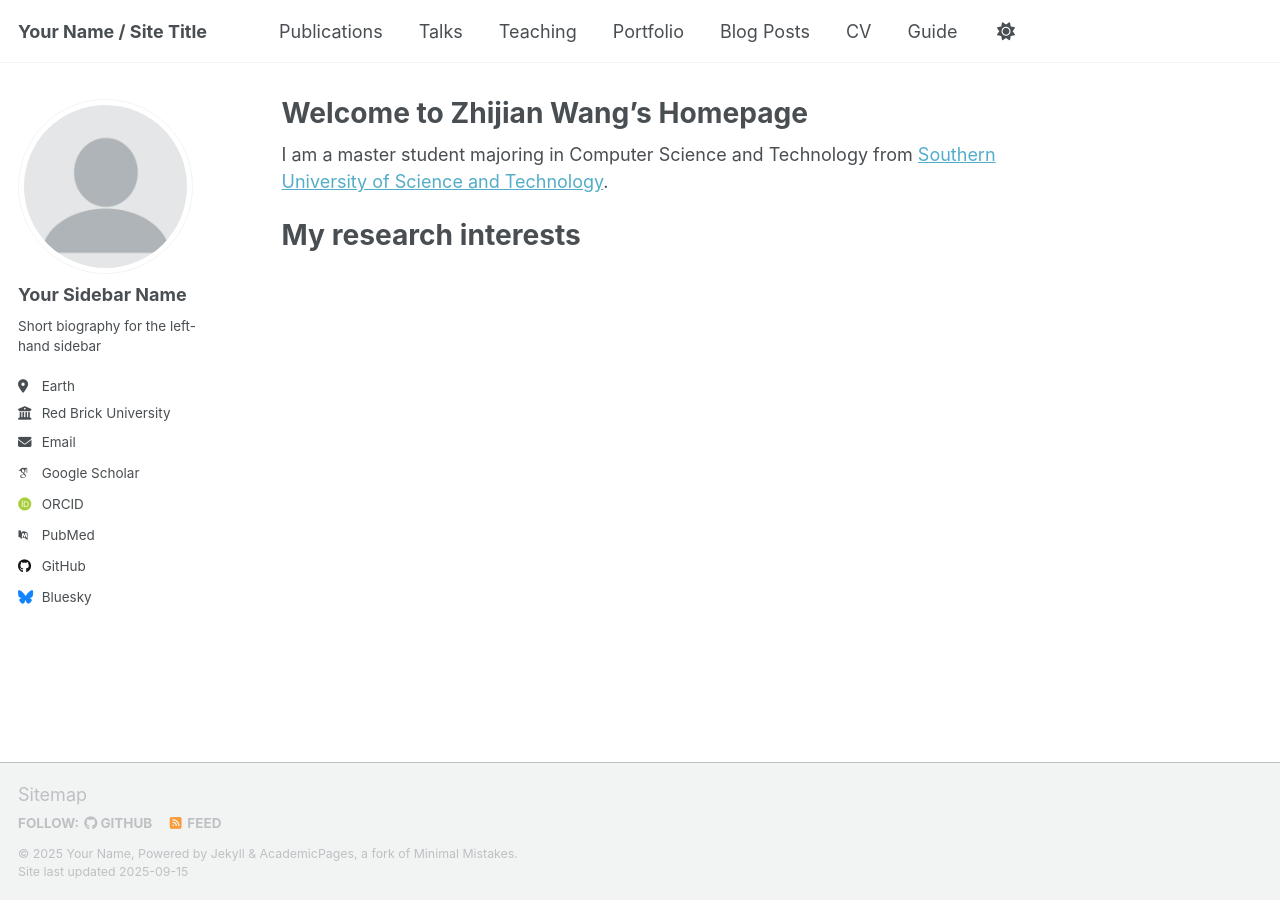
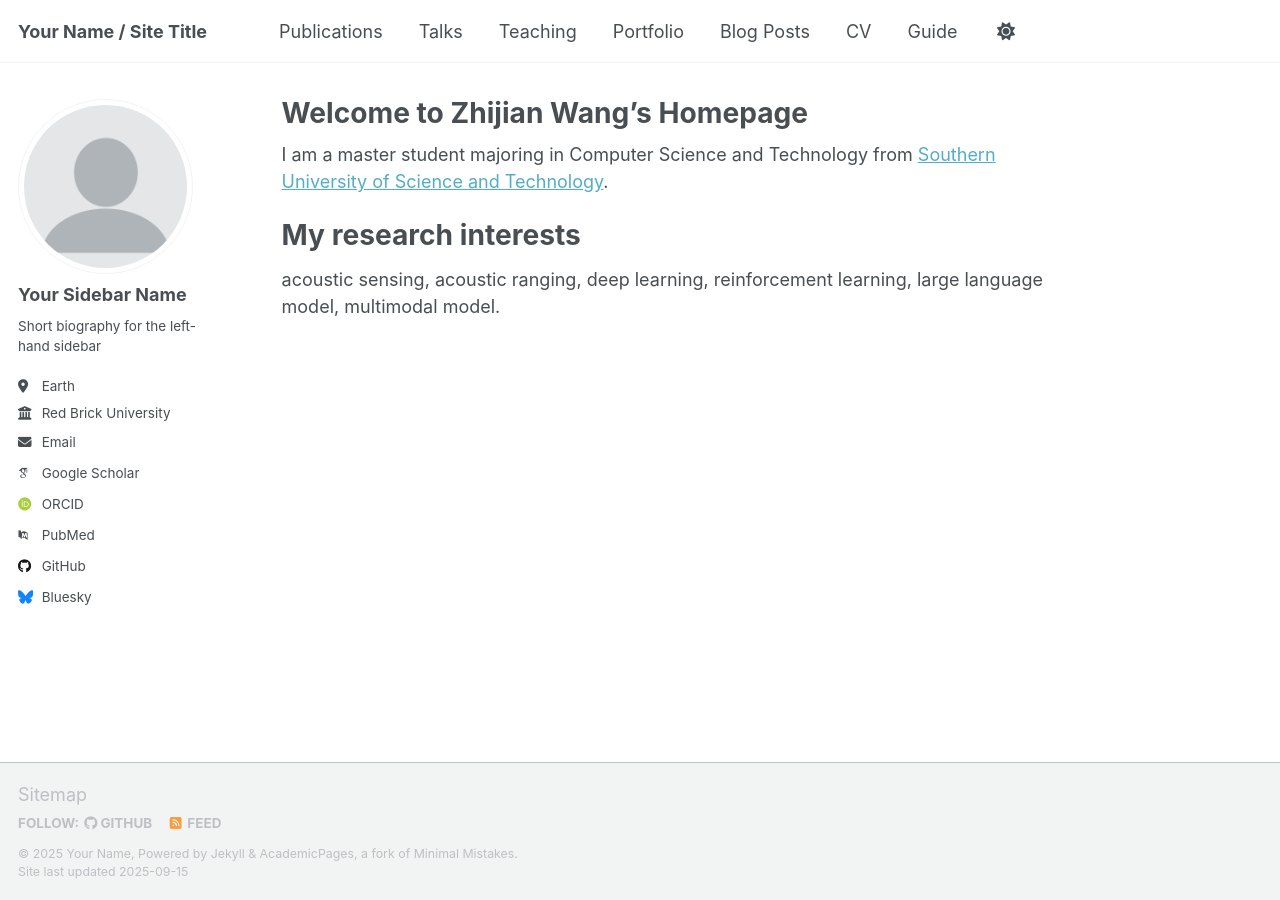
Before and after one commit to WzjCoder/WzjCoder.github.io, a Jekyll site: the page built from _pages/about.md, in a window 1280 px wide. Built offline with Jekyll 4.4.1, drawn with Linux system fonts in a browser that asks for light colours; some web fonts are replaced; a script that is not in the unit is left out.

Commit message:
Update about.md

```diff
--- a/_pages/about.md
+++ b/_pages/about.md
@@ -10,3 +10,5 @@ redirect_from:
 I am a master student majoring in Computer Science and Technology from [Southern University of Science and Technology](https://www.sustech.edu.cn/).
 
 # My research interests
+
+acoustic sensing, acoustic ranging, deep learning, reinforcement learning, large language model, multimodal model.
```
